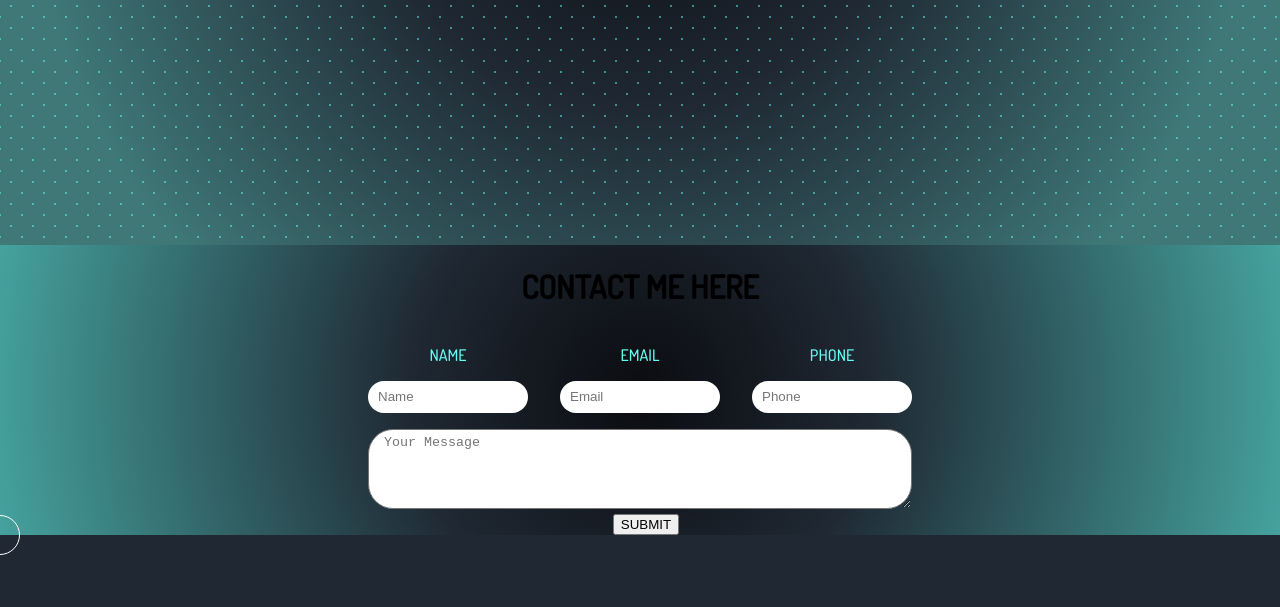
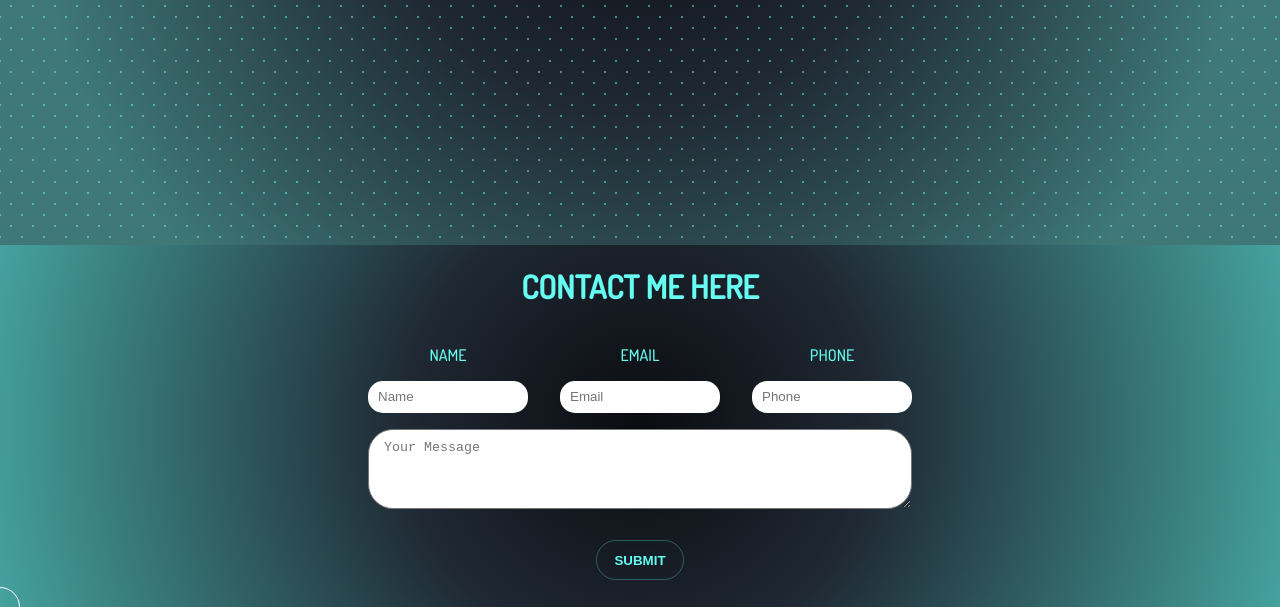
Before and after one commit to Talha-Abdurehman/WebProject, a plain HTML site: page index.html in a window 1280 px wide. Shown: the part 555-1162 px from the top of the page. Before the commit the page ends 1090 px from the top, so only its background shows below. Drawn offline with nearby package versions, Linux system fonts and the light colour scheme; no server answers.

Commit message:
Added a custom cursor and imporoved the footer

```diff
--- a/index.html
+++ b/index.html
@@ -54,7 +54,11 @@
                     <textarea for="msg" placeholder="Your Message" id="user_message"></textarea>
                 </div>
 
-                <button id="submit-button" type="submit">SUBMIT</button>
+                <div class="submitbutton">
+                    <button id="submit-button" type="submit">SUBMIT</button>
+                </div>
+
+
             </form>
 
 
--- a/scripts/script.js
+++ b/scripts/script.js
@@ -67,7 +67,6 @@ document.addEventListener('mousemove', (e)=>{
 })
 
 const listItems = document.querySelectorAll('.nav-bar li');
-
 listItems.forEach(item => {
     item.addEventListener('mouseenter', () => {
         cursor.style.transform = 'translate(-50%,-50%) scale(2)';
@@ -77,3 +76,13 @@ listItems.forEach(item => {
         cursor.style.transform = 'translate(-50%,-50%) scale(1)'; // Reset to original size
     });
 });
+
+const Button = document.querySelectorAll('.submitbutton button');
+
+Button.addEventListener('mouseenter', () => {
+    cursor.style.transform = 'translate(-50%,-50%) scale(2)';
+});
+
+Button.addEventListener('mouseleave', () => {
+    cursor.style.transform = 'translate(-50%,-50%) scale(1)'; // Reset to original size
+});
--- a/styles/styles.css
+++ b/styles/styles.css
@@ -110,9 +110,8 @@ body {
     overflow: hidden;
     width: fit-content;
     height: fit-content;
+}
 
-
-  }
 
 .intro {
 
@@ -183,7 +182,7 @@ body {
 input {
     padding: 0 10px;
     border: none;
-    border-radius: 99999px ;
+    border-radius: 15px;
     outline: none;
     width: 10rem;
     height: 2rem;
@@ -201,12 +200,24 @@ input {
     margin: auto;
     border-radius: 25px;
     height: 5rem;
-    padding: 5px 15px;
+    padding: 10px 15px;
 }
 
 button {
-    margin: 0;
-    margin: 0 45%;
+    border-radius: 25px;
+    height: 2.5rem;
+    width: 5.5rem;
+    border: 1px solid rgba(102, 252, 241, 0.3);
+    background-color: rgba(0, 0, 0,0) ;
+    backdrop-filter: blur(10px);
+    color: #66FCF1;
+    font-weight: 700;
+
+}
+
+
+.footerTitle {
+    color: #66FCF1;
 }
 
 /* Adding styles for a custom cursor */
@@ -225,6 +236,19 @@ button {
 
 }
 
-.nav-bar li:hover {
+.nav-bar li:hover .cursor {
     color: #45A29E;
 }
+
+
+.submitbutton button:hover ~ .cursor {
+    color: #45A29E;
+    background-color: #66FCF1;
+}
+
+.submitbutton {
+    margin: 5% 0;
+    display: flex;
+    justify-content: center;
+    align-items: center;
+}
```
